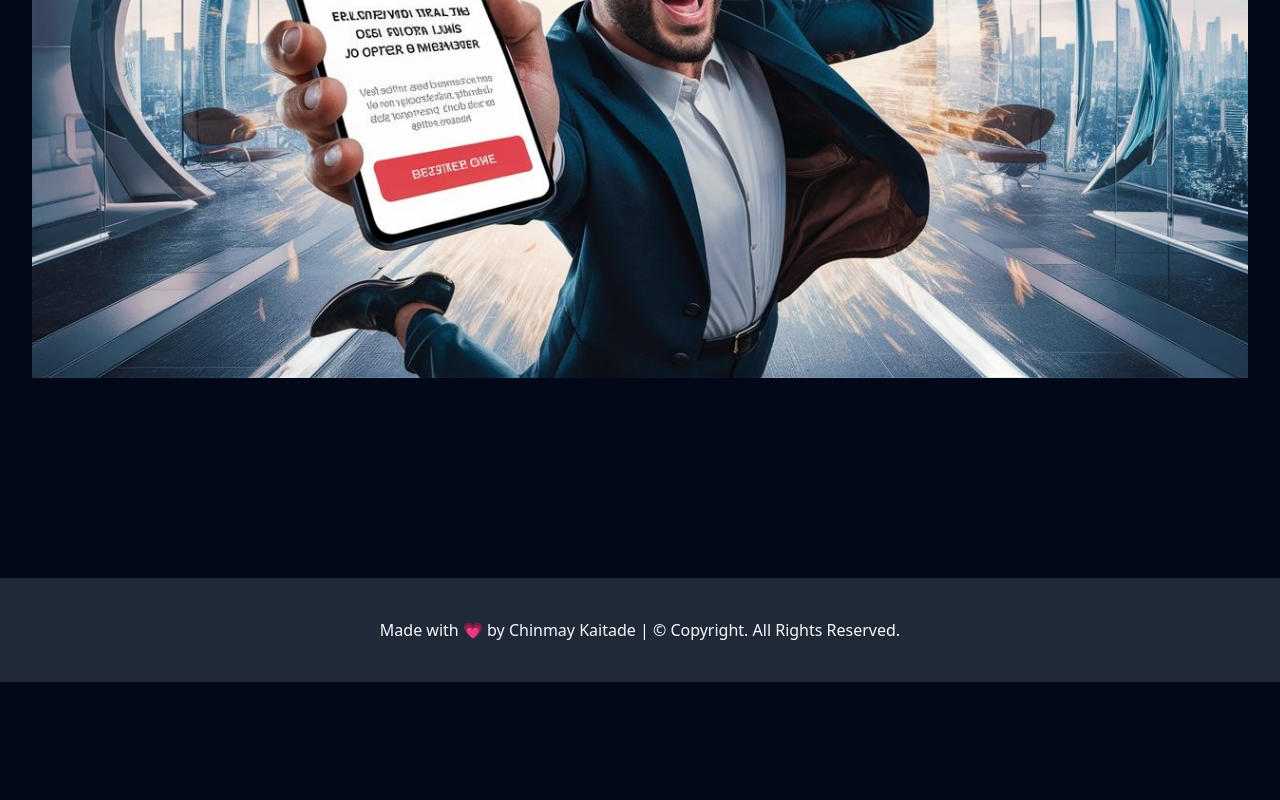
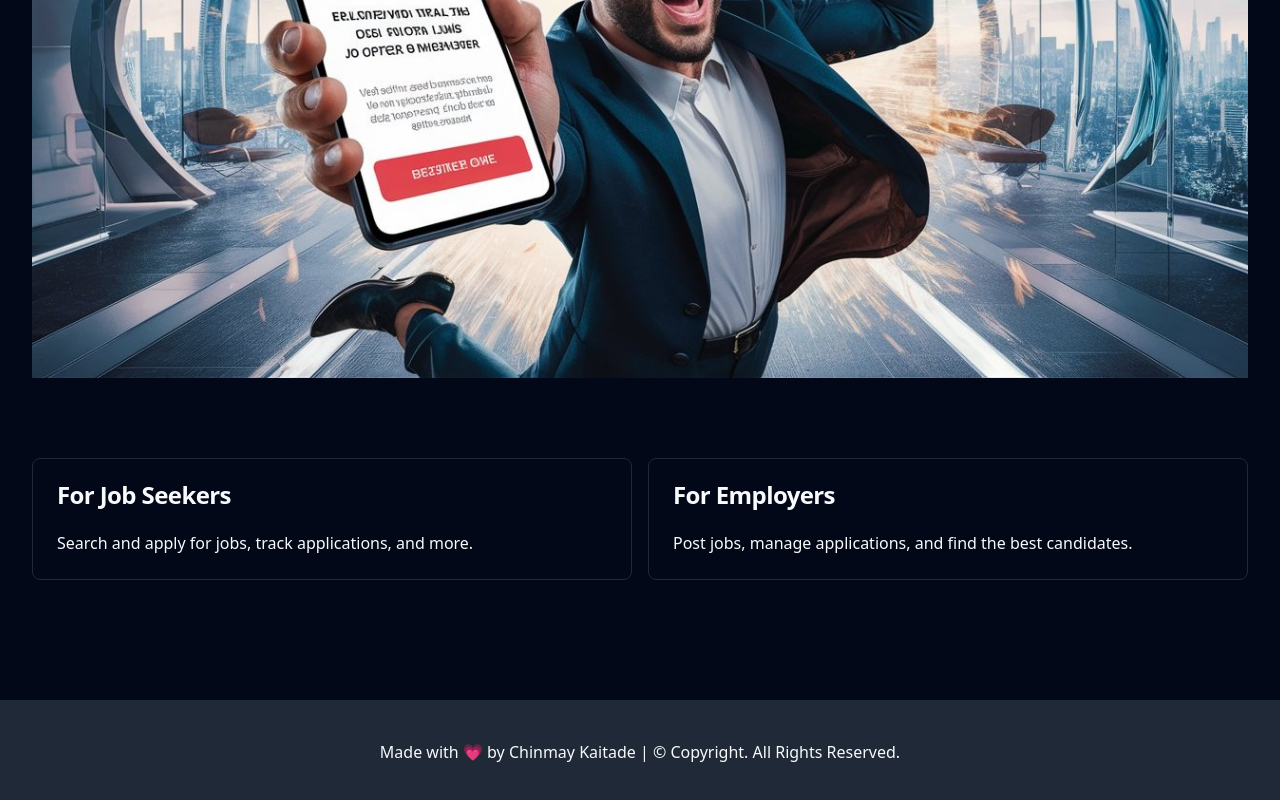
Before and after one commit to ChinmayKaitade/Hired-Job-Portal, a React (Vite) app: page / in a window 1280 px wide. Shown: the part 1201-2001 px from the top of the page. Before the commit the page ends 1883 px from the top, so only its background shows below. Built offline with nearby package versions, Linux system fonts and the light colour scheme.

Commit message:
Landing Page Cards section added

```diff
--- a/src/pages/landing.jsx
+++ b/src/pages/landing.jsx
@@ -7,6 +7,7 @@
 import companies from "../data/companies.json";
 import { Link } from "react-router-dom";
 import Autoplay from "embla-carousel-autoplay";
+import { Card, CardContent, CardHeader, CardTitle } from "@/components/ui/card";
 
 const LandingPage = () => {
   return (
@@ -67,9 +68,28 @@
       {/* banner */}
       <img src="/banner.jpeg" className="w-full" />
 
-      <section>{/* cards */}</section>
+      <section className="grid grid-cols-1 md:grid-cols-2 gap-4">
+        {/* cards */}
+        <Card>
+          <CardHeader>
+            <CardTitle>For Job Seekers</CardTitle>
+          </CardHeader>
+          <CardContent>
+            Search and apply for jobs, track applications, and more.
+          </CardContent>
+        </Card>
 
-      {/* accordion */}
+        <Card>
+          <CardHeader>
+            <CardTitle>For Employers</CardTitle>
+          </CardHeader>
+          <CardContent>
+            Post jobs, manage applications, and find the best candidates.
+          </CardContent>
+        </Card>
+      </section>
+
+      {/* FAQs accordion */}
     </main>
   );
 };
```
